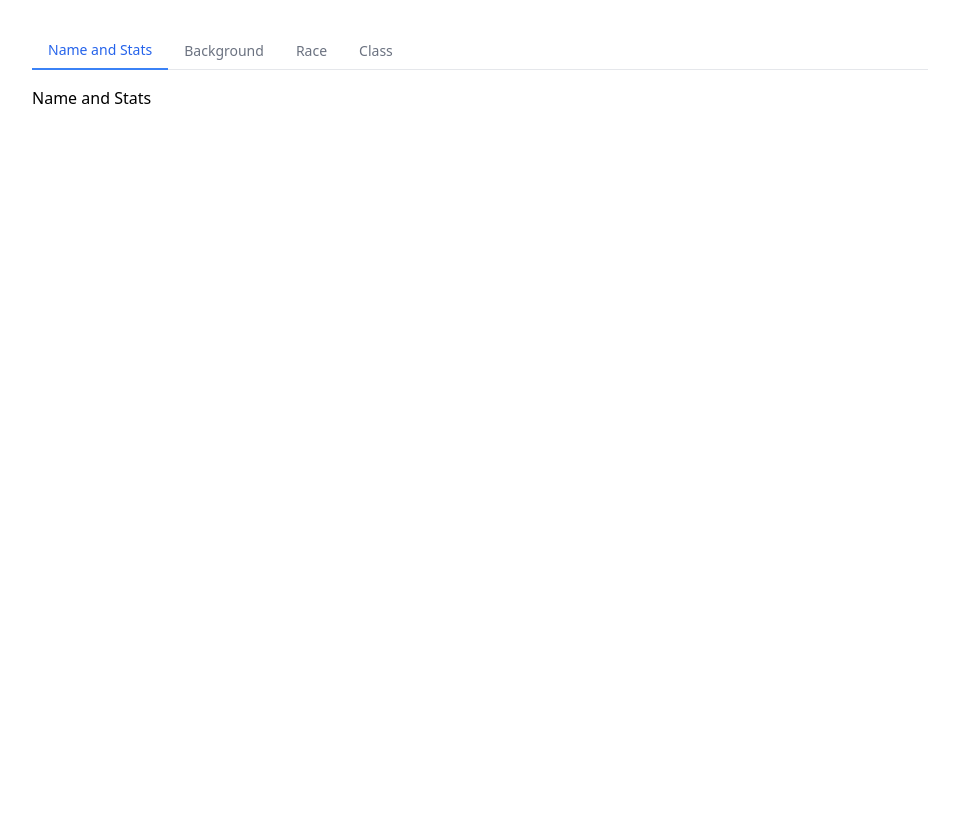
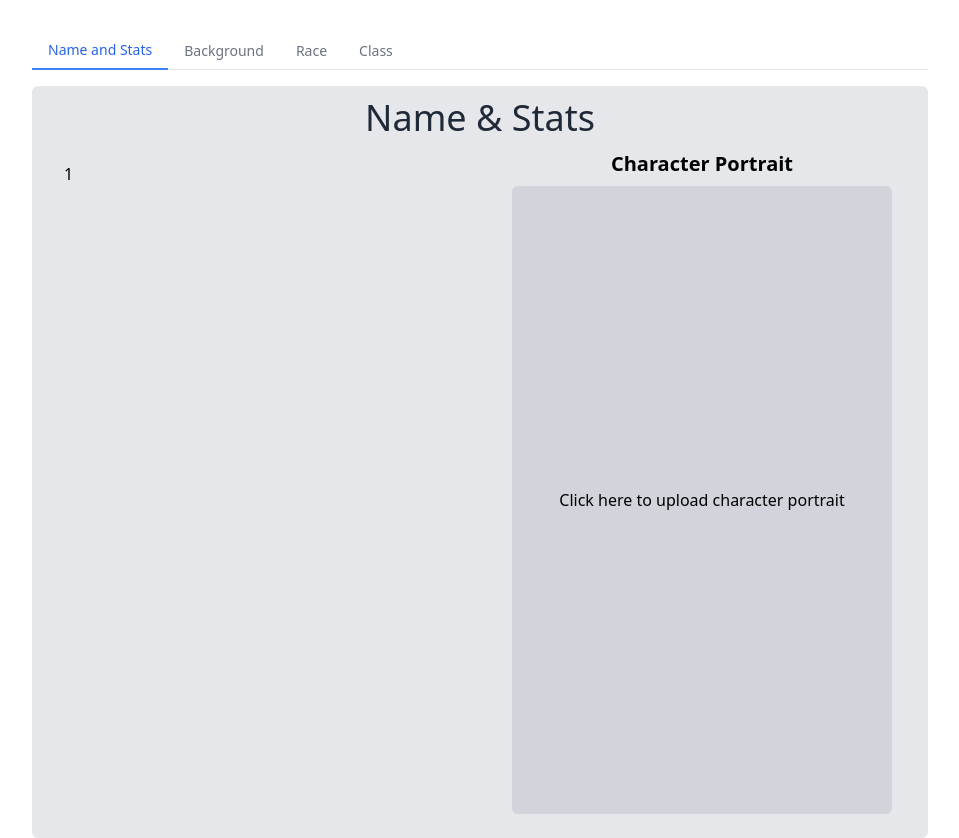
Before and after one commit to HamzaAliSyed/FreeBeyond, a React (Vite) app in the folder frontend/: page /create-character in a window 1280 px wide. Shown: the whole page, without its empty margins (160-1119 px from the left). Before the commit the page ends 800 px from the top, so only its background shows below. Built offline with nearby package versions, Linux system fonts and the light colour scheme.

Commit message:
Added capability to add image to the Character

```diff
--- a/frontend/src/pages/pagespecificcomponents/cctabnamestats.jsx
+++ b/frontend/src/pages/pagespecificcomponents/cctabnamestats.jsx
@@ -1,8 +1,53 @@
+import React, { useState } from "react";
+
 const CCTabNameStats = () => {
+  const [characterPortrait, setCharacterPortrait] = useState(undefined);
+
+  const handleCharacterPortrait = (event) => {
+    const file = event.target.files[0];
+    if (file) {
+      const reader = new FileReader();
+      reader.onload = (event2) => setCharacterPortrait(event2.target.result);
+      reader.readAsDataURL(file);
+    }
+  };
+
   return (
-    <div>
-      <div>Name and Stats</div>
+    <div className="w-9/11 h-[calc(100vh-48px)] bg-gray-200 mx-auto rounded-md p-3">
+      <h1 className="text-gray-800 text-center text-4xl mb-3">Name & Stats</h1>
+      <div className="grid grid-cols-2 gap-4 h-[calc(100%-4rem)]">
+        <div className="px-5 py-3">1</div>
+        <div className="flex flex-col h-full px-6">
+          <h2 className="text-xl font-semibold mb-2 text-center	">
+            Character Portrait
+          </h2>
+          <label
+            className="flex-grow bg-gray-300 flex items-center justify-center cursor-pointer rounded-md overflow-hidden"
+            htmlFor="image-upload"
+          >
+            {characterPortrait ? (
+              <img
+                src={characterPortrait}
+                alt="Character Portrait"
+                className="w-full h-full object-cover"
+              />
+            ) : (
+              <span className="text-black text-center p-4">
+                Click here to upload character portrait
+              </span>
+            )}
+          </label>
+          <input
+            id="image-upload"
+            type="file"
+            accept="image/*"
+            className="hidden"
+            onChange={handleCharacterPortrait}
+          />
+        </div>
+      </div>
     </div>
   );
 };
+
 export default CCTabNameStats;
```
